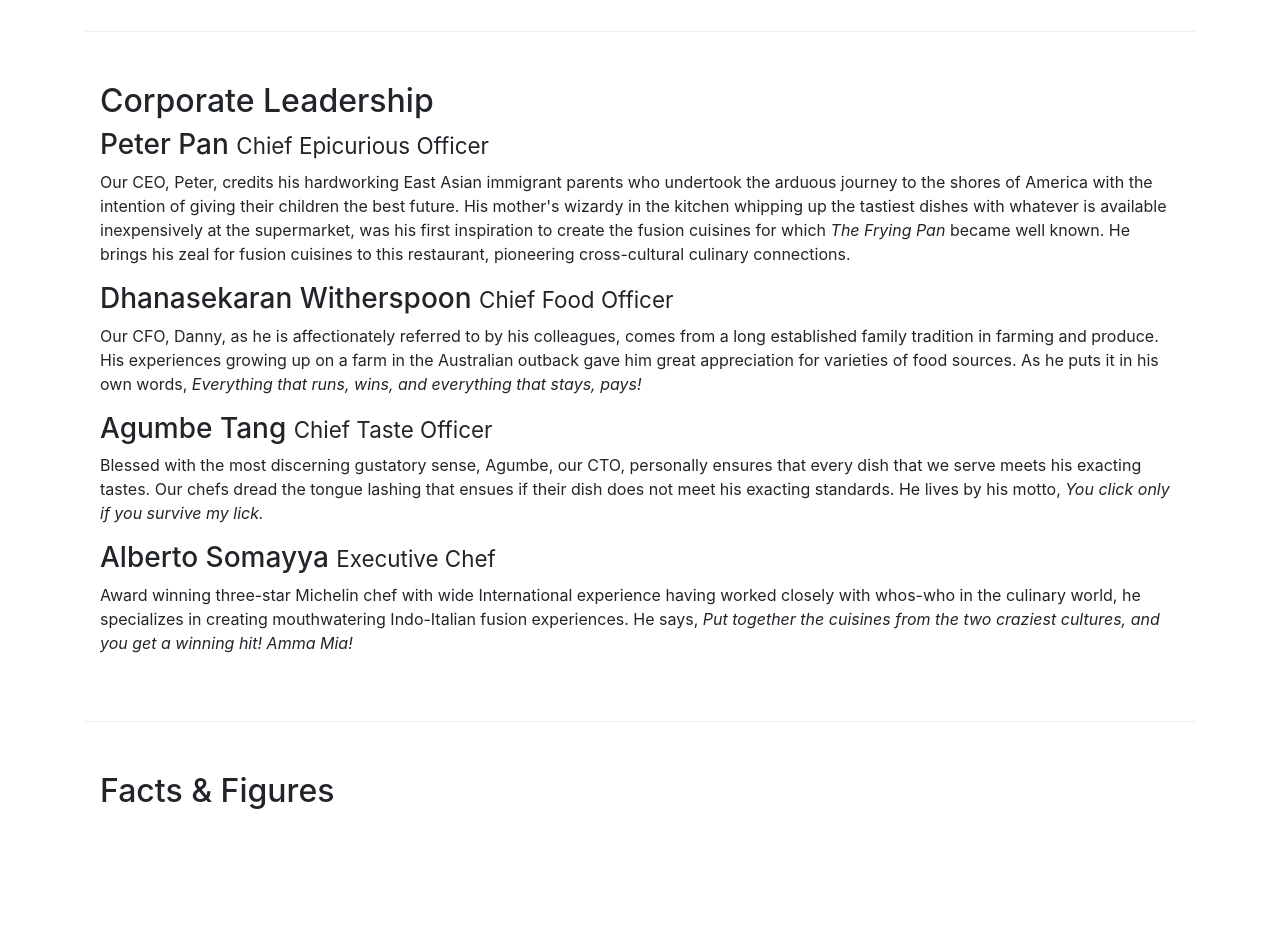
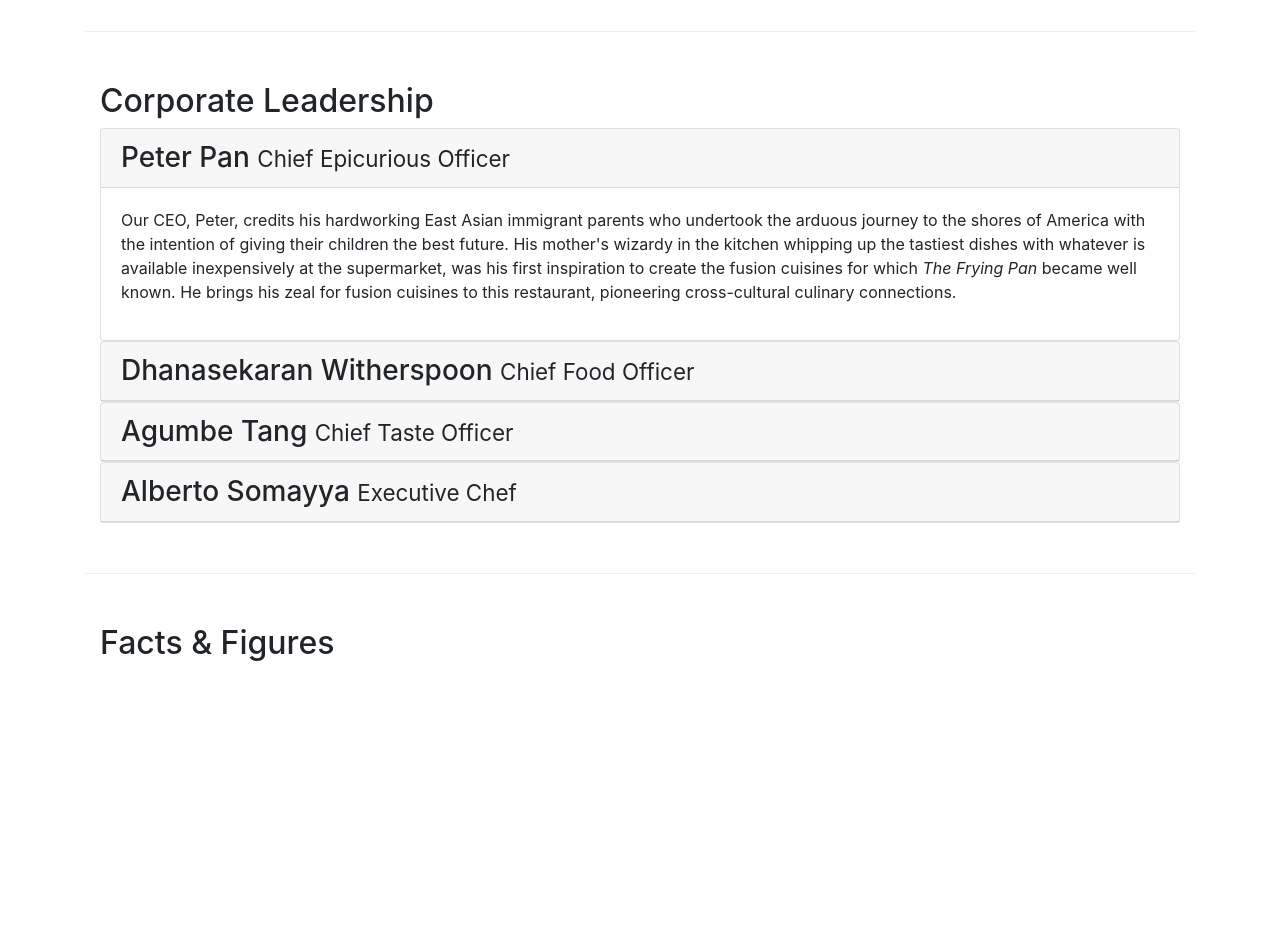
Before and after one commit to joe912/coursera1, a website: page aboutus.html in a window 1280 px wide. Shown: the part 940-1868 px from the top of the page. Drawn offline with nearby package versions, Linux system fonts and the light colour scheme.

Commit message:
accordion

```diff
--- a/aboutus.html
+++ b/aboutus.html
@@ -136,48 +136,113 @@
       <div class="row row-content">
         <div class="col-sm-12">
           <h2>Corporate Leadership</h2>
-          <h3>Peter Pan <small>Chief Epicurious Officer</small></h3>
+
+          <div id="accordion">
+            <div class="card">
+              <div class="card-header" role="tab" id="peterhead">
+                <h3 class="mb-0">
+                  <a data-toggle="collapse" data-target="#peter">
+                    Peter Pan <small>Chief Epicurious Officer</small>
+                  </a>
+                </h3>
+              </div>
+              <div class="collapse show" id="peter" data-parent="#accordion">
+                <div class="card-body">
                   <p class="d-none d-sm-block">
-            Our CEO, Peter, credits his hardworking East Asian immigrant parents
-            who undertook the arduous journey to the shores of America with the
-            intention of giving their children the best future. His mother's
-            wizardy in the kitchen whipping up the tastiest dishes with whatever
-            is available inexpensively at the supermarket, was his first
-            inspiration to create the fusion cuisines for which
-            <em>The Frying Pan</em> became well known. He brings his zeal for
-            fusion cuisines to this restaurant, pioneering cross-cultural
-            culinary connections.
+                    Our CEO, Peter, credits his hardworking East Asian immigrant
+                    parents who undertook the arduous journey to the shores of
+                    America with the intention of giving their children the best
+                    future. His mother's wizardy in the kitchen whipping up the
+                    tastiest dishes with whatever is available inexpensively at
+                    the supermarket, was his first inspiration to create the
+                    fusion cuisines for which <em>The Frying Pan</em> became
+                    well known. He brings his zeal for fusion cuisines to this
+                    restaurant, pioneering cross-cultural culinary connections.
                   </p>
-          <h3>Dhanasekaran Witherspoon <small>Chief Food Officer</small></h3>
+                </div>
+              </div>
+            </div>
+            <div class="card">
+              <div class="card-header" role="tab" id="dannyhead">
+                <h3 class="mb-0">
+                  <a
+                    class="collapsed"
+                    data-toggle="collapse"
+                    data-target="#danny"
+                  >
+                    Dhanasekaran Witherspoon <small>Chief Food Officer</small>
+                  </a>
+                </h3>
+              </div>
+              <div class="collapse" id="danny" data-parent="#accordion">
+                <div class="card-body">
                   <p class="d-none d-sm-block">
                     Our CFO, Danny, as he is affectionately referred to by his
-            colleagues, comes from a long established family tradition in
-            farming and produce. His experiences growing up on a farm in the
-            Australian outback gave him great appreciation for varieties of food
-            sources. As he puts it in his own words,
+                    colleagues, comes from a long established family tradition
+                    in farming and produce. His experiences growing up on a farm
+                    in the Australian outback gave him great appreciation for
+                    varieties of food sources. As he puts it in his own words,
                     <em
-              >Everything that runs, wins, and everything that stays, pays!</em
+                      >Everything that runs, wins, and everything that stays,
+                      pays!</em
                     >
                   </p>
-          <h3>Agumbe Tang <small>Chief Taste Officer</small></h3>
+                </div>
+              </div>
+            </div>
+            <div class="card">
+              <div class="card-header" role="tab" id="agumbehead">
+                <h3 class="mb-0">
+                  <a
+                    class="collapsed"
+                    data-toggle="collapse"
+                    data-target="#agumbe"
+                  >
+                    Agumbe Tang <small>Chief Taste Officer</small>
+                  </a>
+                </h3>
+              </div>
+              <div class="collapse" id="agumbe" data-parent="#accordion">
+                <div class="card-body">
                   <p class="d-none d-sm-block">
-            Blessed with the most discerning gustatory sense, Agumbe, our CTO,
-            personally ensures that every dish that we serve meets his exacting
-            tastes. Our chefs dread the tongue lashing that ensues if their dish
-            does not meet his exacting standards. He lives by his motto,
+                    Blessed with the most discerning gustatory sense, Agumbe,
+                    our CTO, personally ensures that every dish that we serve
+                    meets his exacting tastes. Our chefs dread the tongue
+                    lashing that ensues if their dish does not meet his exacting
+                    standards. He lives by his motto,
                     <em>You click only if you survive my lick.</em>
                   </p>
-          <h3>Alberto Somayya <small>Executive Chef</small></h3>
+                </div>
+              </div>
+            </div>
+            <div class="card">
+              <div class="card-header" role="tab" id="albertohead">
+                <h3 class="mb-0">
+                  <a
+                    class="collapsed"
+                    data-toggle="collapse"
+                    data-target="#alberto"
+                  >
+                    Alberto Somayya <small>Executive Chef</small>
+                  </a>
+                </h3>
+              </div>
+              <div class="collapse" id="alberto" data-parent="#accordion">
+                <div class="card-body">
                   <p class="d-none d-sm-block">
-            Award winning three-star Michelin chef with wide International
-            experience having worked closely with whos-who in the culinary
-            world, he specializes in creating mouthwatering Indo-Italian fusion
-            experiences. He says,
+                    Award winning three-star Michelin chef with wide
+                    International experience having worked closely with whos-who
+                    in the culinary world, he specializes in creating
+                    mouthwatering Indo-Italian fusion experiences. He says,
                     <em
-              >Put together the cuisines from the two craziest cultures, and you
-              get a winning hit! Amma Mia!</em
+                      >Put together the cuisines from the two craziest cultures,
+                      and you get a winning hit! Amma Mia!</em
                     >
                   </p>
+                </div>
+              </div>
+            </div>
+          </div>
         </div>
       </div>
       <div class="row row-content">
--- a/css/styles.css
+++ b/css/styles.css
@@ -1,4 +1,4 @@
-.row-header{
+.row-header {
   margin: 0px auto;
   padding: 0px auto;
 }
@@ -16,14 +16,14 @@
   padding: 20px 0px 20px 0px;
 }
 
-.jumbotron{
+.jumbotron {
   padding: 70px 30px 70px 30px;
   margin: 0px auto;
   background: #9575cd;
   color: floralwhite;
 }
 
-.address{
+.address {
   font-size: 80%;
   margin: 0px;
   color: #0f0f0f;
@@ -35,5 +35,12 @@ body {
 }
 
 .navbar-dark {
-    background-color: #512DA8; /* see android.developer.com */
+  background-color: #512da8; /* see android.developer.com */
 }
+
+.tab-content {
+  border-left: 1px solid #ddd;
+  border-right: 1px solid #ddd;
+  border-bottom: 1px solid #ddd;
+  padding: 10px;
+}
```
Lines whose indentation alone changed are shown as unchanged.
